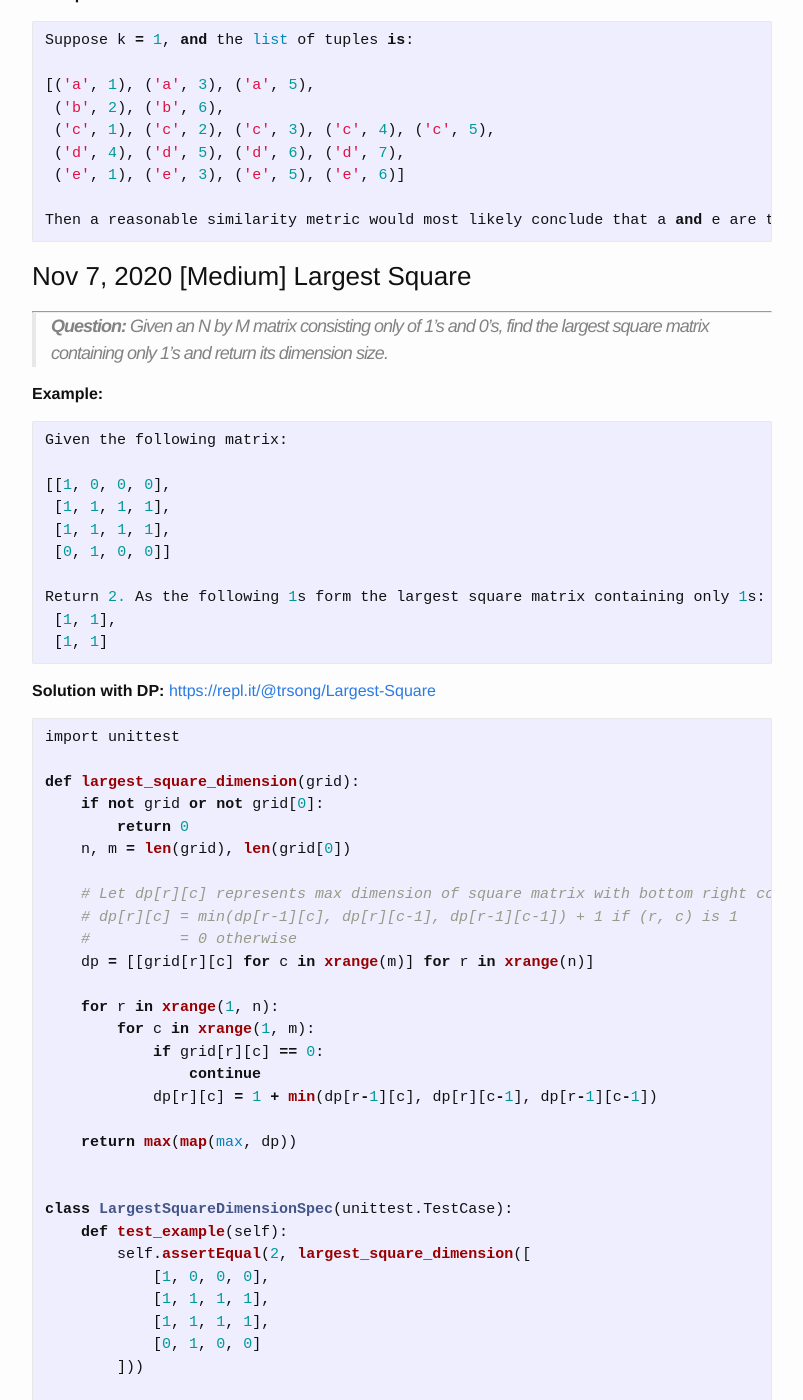
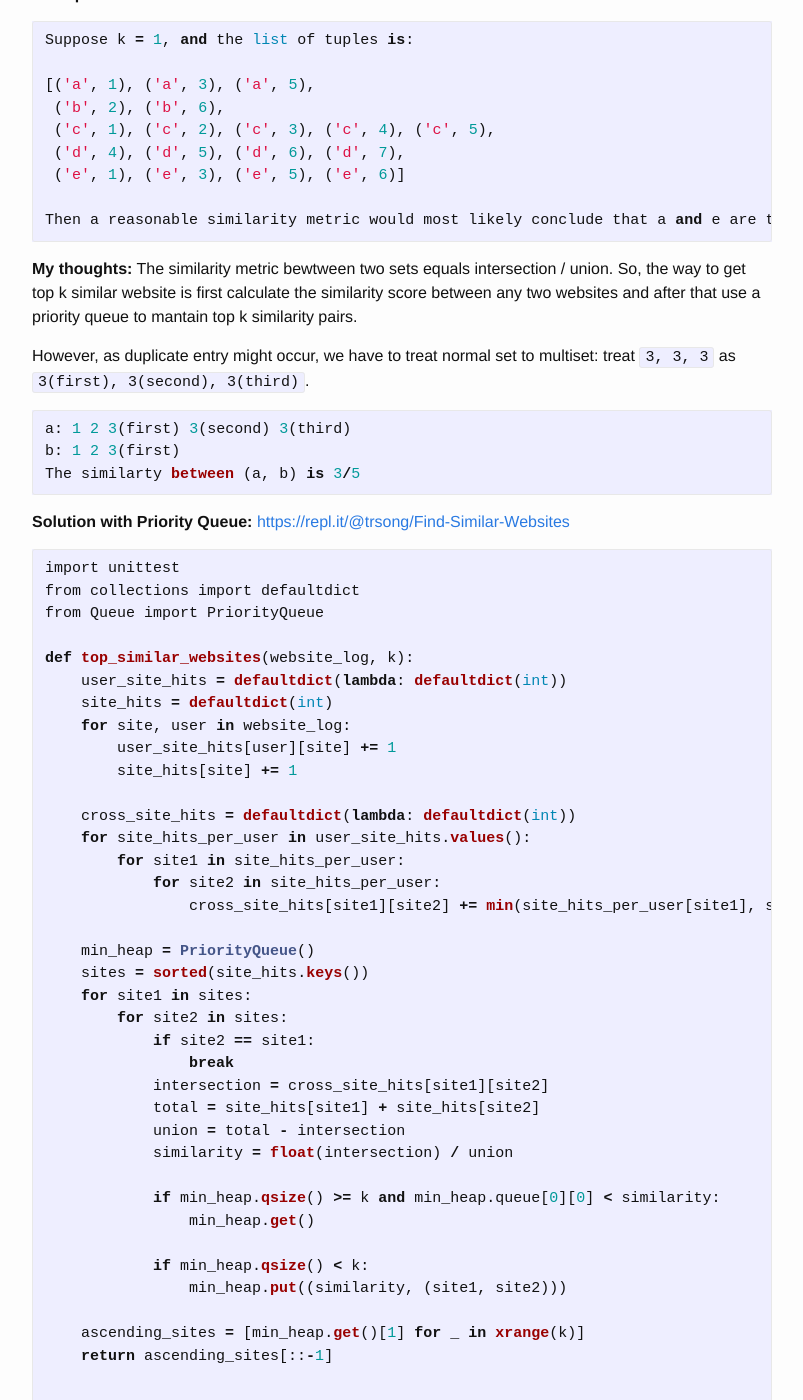
Before and after one commit to trsong/trsong.github.io, a Jekyll site: the page built from _posts/2020-11-01-DailyQuestionsAug.md, in a window 1280 px wide and 1400 px high, scrolled down 1412 px. Shown: the whole window, without its empty margins (238-1041 px from the left). Built offline with Jekyll 4.4.1, drawn with Linux system fonts in a browser that asks for light colours; some of the changed text lies outside the part shown.

Commit message:
Add solution to Nov 8 question.

````diff
--- a/_posts/2020-11-01-DailyQuestionsAug.md
+++ b/_posts/2020-11-01-DailyQuestionsAug.md
@@ -58,6 +58,109 @@ Suppose k = 1, and the list of tuples is:
  ('e', 1), ('e', 3), ('e', 5), ('e', 6)]
 
 Then a reasonable similarity metric would most likely conclude that a and e are the most similar, so your program should return [('a', 'e')].
+```
+
+**My thoughts:** The similarity metric bewtween two sets equals intersection / union. So, the way to get top k similar website is first calculate the similarity score between any two websites and after that use a priority queue to mantain top k similarity pairs.
+
+However, as duplicate entry might occur, we have to treat normal set to multiset: treat `3, 3, 3` as `3(first), 3(second), 3(third)`.
+```py
+a: 1 2 3(first) 3(second) 3(third)
+b: 1 2 3(first)
+The similarty between (a, b) is 3/5
+```
+
+
+**Solution with Priority Queue:** [https://repl.it/@trsong/Find-Similar-Websites](https://repl.it/@trsong/Find-Similar-Websites)
+```py
+import unittest
+from collections import defaultdict
+from Queue import PriorityQueue
+
+def top_similar_websites(website_log, k):
+    user_site_hits = defaultdict(lambda: defaultdict(int))
+    site_hits = defaultdict(int)
+    for site, user in website_log:
+        user_site_hits[user][site] += 1
+        site_hits[site] += 1
+
+    cross_site_hits = defaultdict(lambda: defaultdict(int))
+    for site_hits_per_user in user_site_hits.values():
+        for site1 in site_hits_per_user:
+            for site2 in site_hits_per_user:
+                cross_site_hits[site1][site2] += min(site_hits_per_user[site1], site_hits_per_user[site2])
+
+    min_heap = PriorityQueue()
+    sites = sorted(site_hits.keys())
+    for site1 in sites:
+        for site2 in sites:
+            if site2 == site1:
+                break
+            intersection = cross_site_hits[site1][site2]
+            total = site_hits[site1] + site_hits[site2]
+            union = total - intersection
+            similarity = float(intersection) / union
+
+            if min_heap.qsize() >= k and min_heap.queue[0][0] < similarity:
+                min_heap.get()
+
+            if min_heap.qsize() < k:
+                min_heap.put((similarity, (site1, site2)))
+
+    ascending_sites = [min_heap.get()[1] for _ in xrange(k)]
+    return ascending_sites[::-1]
+
+
+class TopSimilarWebsiteSpec(unittest.TestCase):
+    def assert_result(self, expected, result):
+        # same length
+        self.assertEqual(len(expected), len(result))
+        for e, r in zip(expected, result):
+            # pair must be the same, order doesn't matter
+            self.assertEqual(set(e), set(r), "Expected %s but get %s" % (expected, result))
+
+    def test_example(self):
+        website_log = [
+            ('a', 1), ('a', 3), ('a', 5),
+            ('b', 2), ('b', 6),
+            ('c', 1), ('c', 2), ('c', 3), ('c', 4), ('c', 5),
+            ('d', 4), ('d', 5), ('d', 6), ('d', 7),
+            ('e', 1), ('e', 3), ('e', 5), ('e', 6)]
+        # Similarity: (a,e)=3/4, (a,c)=3/5, (c, e)=1/2
+        expected = [('a', 'e'), ('a', 'c'), ('c', 'e')]
+        self.assert_result(expected, top_similar_websites(website_log, len(expected)))
+
+    def test_no_overlapping(self):
+        website_log = [('a', 1), ('b', 2)]
+        expected = [('a', 'b')]
+        self.assert_result(expected, top_similar_websites(website_log, len(expected)))
+
+    def test_should_return_correct_order(self):
+        website_log = [
+            ('a', 1),
+            ('b', 1), ('b', 2),
+            ('c', 1), ('c', 2), ('c', 3),
+            ('d', 1), ('d', 2), ('d', 3), ('d', 4),
+            ('e', 1), ('e', 2), ('e', 3), ('e', 4), ('e', 5)]
+        # Similarity: (d,e)=4/5, (c,d)=3/4, (b,c)=2/3, (c,e)=3/5
+        expected = [('d', 'e'), ('c', 'd'), ('b', 'c'), ('c', 'e')]
+        self.assert_result(expected, top_similar_websites(website_log, len(expected)))
+
+    def test_duplicated_entries(self):
+        website_log = [
+            ('a', 1), ('a', 1),
+            ('b', 1),
+            ('c', 1), ('c', 1), ('c', 2),
+            ('d', 1), ('d', 3), ('d', 3), ('d', 4),
+            ('e', 1), ('e', 1), ('e', 5), ('e', 6),
+            ('f', 1), ('f', 7), ('f', 8), ('f', 8)
+        ]
+        # Similarity: (a,c)=2/3
+        expected = [('a', 'c')]
+        self.assert_result(expected, top_similar_websites(website_log, len(expected)))
+
+
+if __name__ == '__main__':
+    unittest.main(exit=False)
 ```
 
 
````
Also changed, not shown: _posts/2019-04-01-DailyQuestionsByCategory.md (+29 -0 lines).
